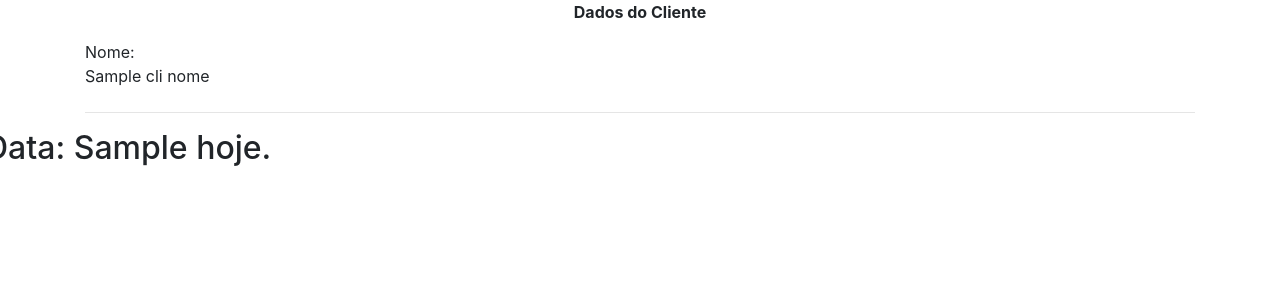
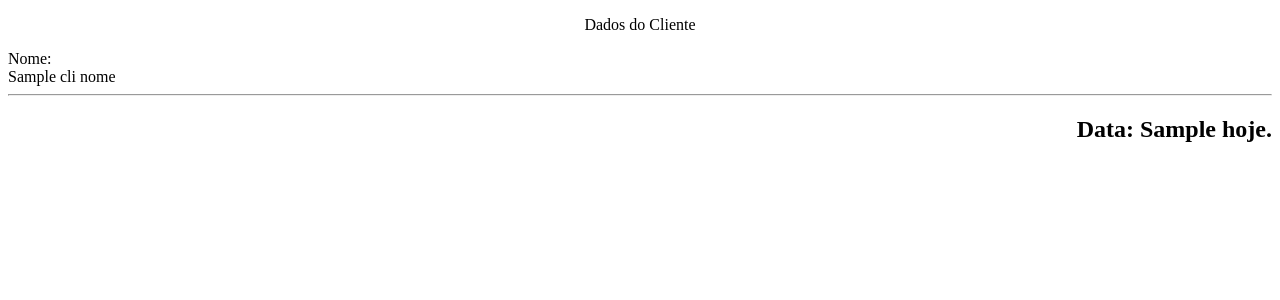
Before and after one commit to redcliver/marioseguros, a Django app: template home/templates/pdf.html in a window 1280 px wide. Shown: the top 300 px of the page. Run offline with Django 3.2, Linux system fonts and the light colour scheme; the template is opened without the code that fills it: most values are stand-ins (such as "Sample title", 1, 10 or a date in 2020); some libraries are stand-ins or nearby versions.

Commit message:
1.1
ajustes pdf

```diff
--- a/home/templates/pdf.html
+++ b/home/templates/pdf.html
@@ -4,23 +4,29 @@
     <title>Cliente - {{ cli_nome }}</title>
     {% load staticfiles %}
     <!-- Bootstrap core CSS -->
-    <link rel="stylesheet" href="https://stackpath.bootstrapcdn.com/bootstrap/4.1.3/css/bootstrap.min.css" integrity="sha384-MCw98/SFnGE8fJT3GXwEOngsV7Zt27NXFoaoApmYm81iuXoPkFOJwJ8ERdknLPMO" crossorigin="anonymous">
     <link rel="icon" type="image/png" href="{% static '/img/favicon.ico' %}" />
     <!-- Custom styles for this template -->
+    <style type="text/css">
+        div.centralizar {
+            text-align: center;
+        }
+        div.direita {
+            text-align: right;
+        }
+    </style>
 </head>
 <body>
-    <div class='wrapper'>
-        <div class='container'>
-            <p class="font-weight-bold text-center">Dados do Cliente</p>
-            <div class='details'>
-                <label>Nome:<br />{{cli_nome}}</label>
-                <hr class='hrItem' />
-            </div>
-        </div>
+    <div class='centralizar'>
+        <p class="font-weight-bold text-center">Dados do Cliente</p>
     </div>
+    <div class='details'>
+        <label>Nome:<br />{{cli_nome}}</label>
+        <hr class='hrItem' />
+    </div>
+
     <footer>
-        <div class="row">
-            <h2 class="direita">Data: {{hoje}}.</h2>
+        <div class="direita">
+            <h2 >Data: {{hoje}}.</h2>
         </div>
     </footer>
 
```
